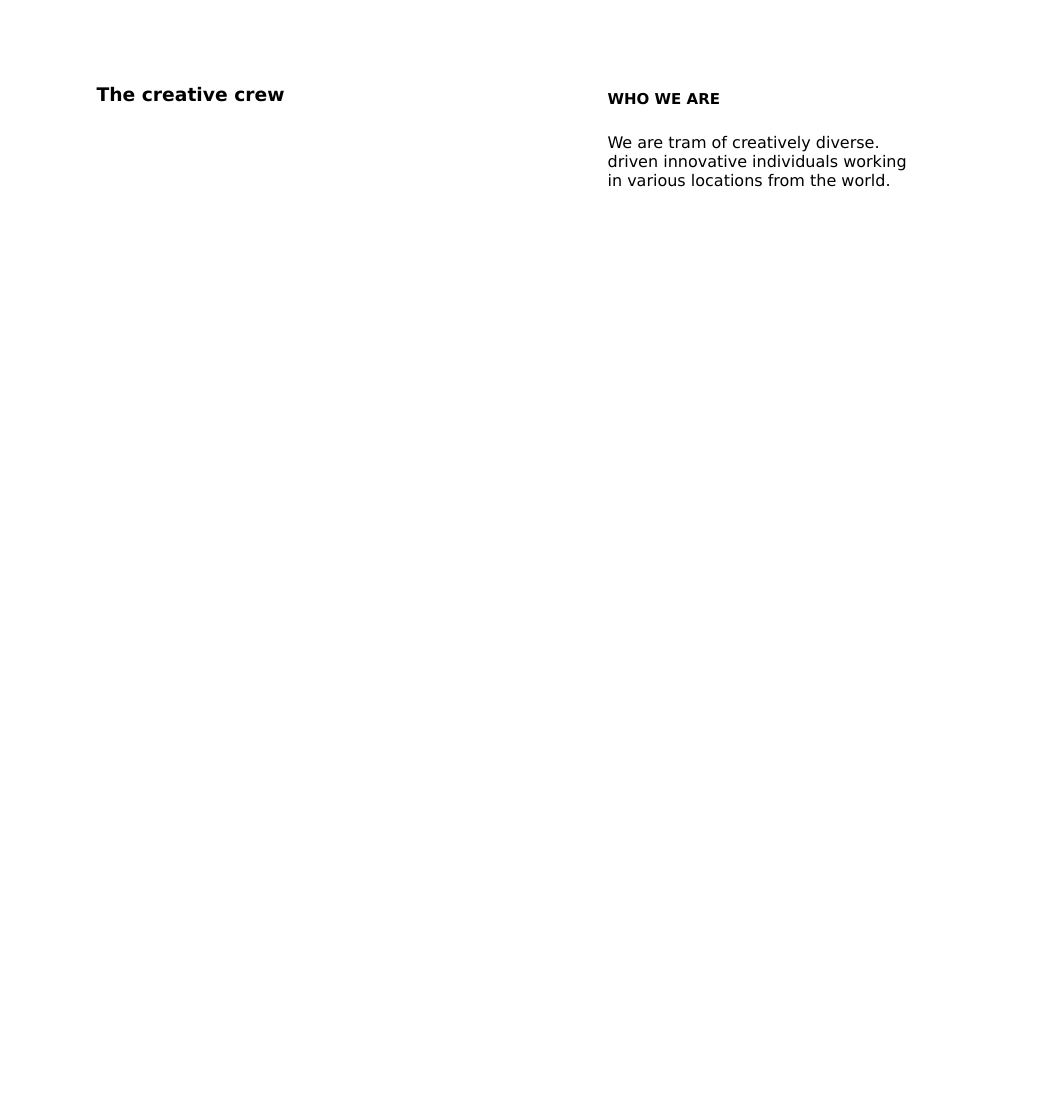
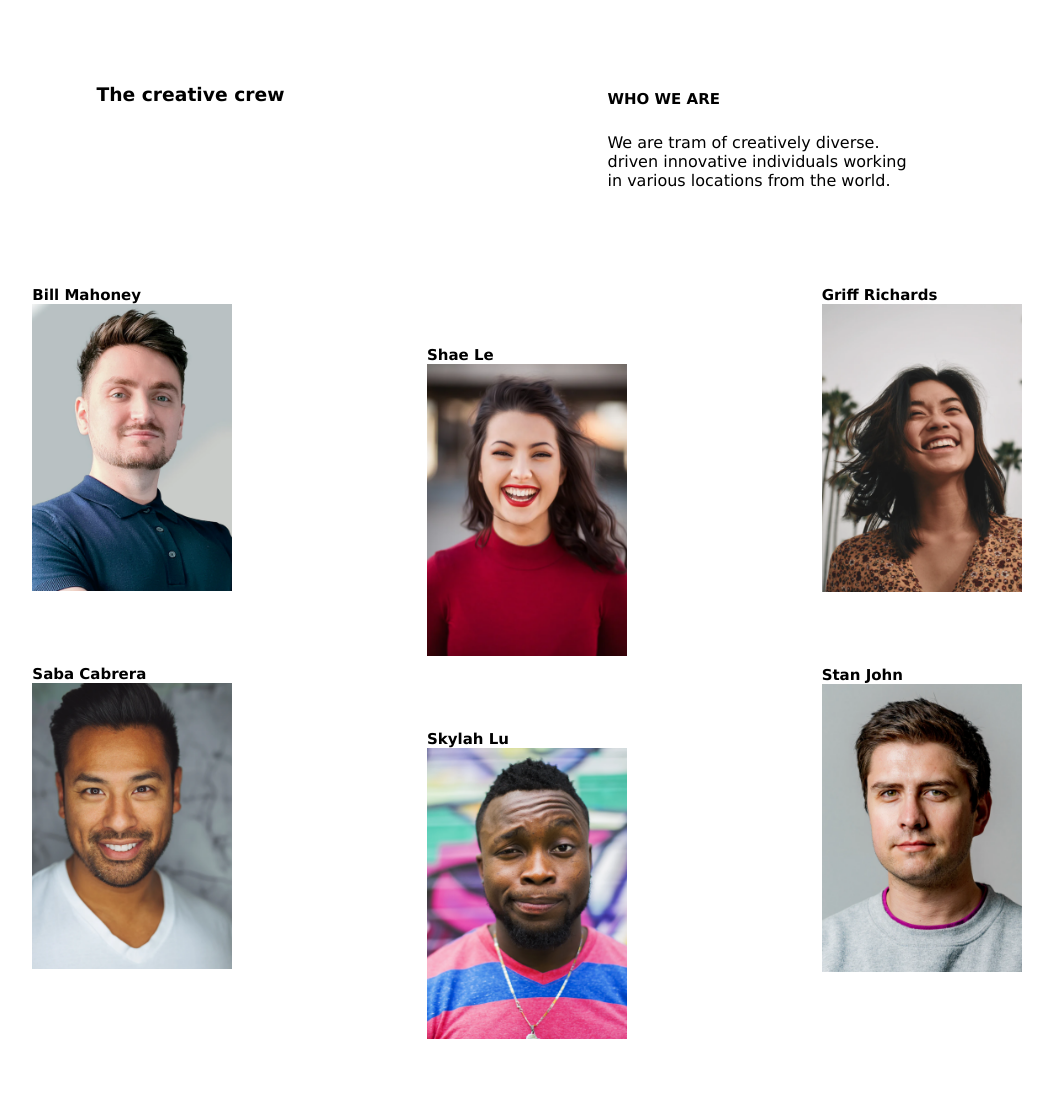
Before and after one commit to Syed-Musa/challange, a plain HTML site: page index.html in a window 1280 px wide. Shown: the whole page, without its empty margins (138-1191 px from the left). Before the commit the page ends 800 px from the top, so only its background shows below. Drawn offline with Linux system fonts and the light colour scheme.

Commit message:
added a main section

```diff
--- a/index.html
+++ b/index.html
@@ -19,5 +19,63 @@
             </div>
         </div>
     </header>
+
+    <main class="header">
+        <div class="main-container">
+            <div class="main-boxes">
+                <div class="image-box">
+                    <div>
+                        <p>Bill Mahoney</p>
+                        <img class="photo" src="images/photo1.png" alt="">
+
+                    </div>
+                </div>
+
+                <div class="image-box">
+                    <div>
+                        <p>Saba Cabrera</p>
+                        <img class="photo" src="images/photo3.png" alt="">
+
+                    </div>
+                </div>
+            </div>
+
+            <div class="main-boxes main-sec">
+                <div class="image-box">
+                    <div>
+                        <p>Shae Le</p>
+                        <img class="photo" src="images/photo2.png" alt="">
+
+                    </div>
+                </div>
+
+                <div class="image-box">
+                    <div>
+                        <p>Skylah Lu</p>
+                        <img class="photo" src="images/photo5.png" alt="">
+
+                    </div>
+                </div>
+            </div>
+
+            <div class="main-boxes">
+                <div class="image-box">
+                    <div>
+                        <p>Griff Richards</p>
+                        <img class="photo" src="images/photo4.png" alt="">
+
+                    </div>
+                </div>
+
+                <div class="image-box">
+                    <div>
+                        <p>Stan John</p>
+                        <img class="photo" src="images/photo6.png" alt="">
+
+                    </div>
+                </div>
+            </div>
+        </div>
+    </main>
 </body>
 </html>
--- a/style/challange.css
+++ b/style/challange.css
@@ -26,3 +26,30 @@ body {
 .header-container .para {
     width: 300px;
 }
+
+.main-container {
+    display: flex;
+    gap: 50px;
+    flex-direction: row;
+    grid-template-columns: repeat(3, 1fr);
+    justify-content: space-around;
+}
+
+.image-box .photo {
+    width: 200px;
+    margin-bottom: 70px;
+}
+
+.image-box p {
+    font-size: 15px;
+    font-weight: 700;
+    margin: auto;
+}
+
+.main-boxes .image-box {
+    width: 150px;
+}
+
+.main-sec {
+    margin-top: 60px;
+}
```
